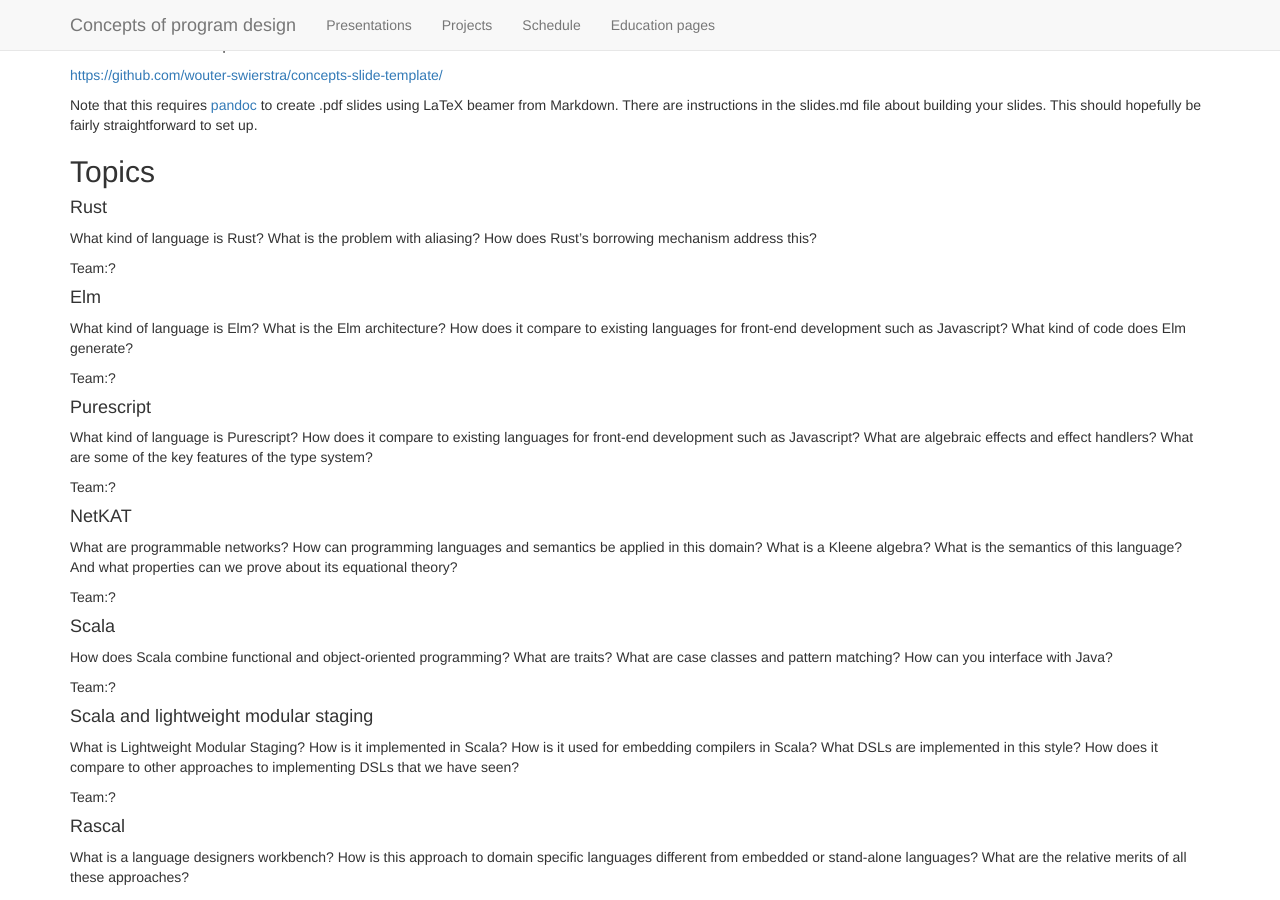
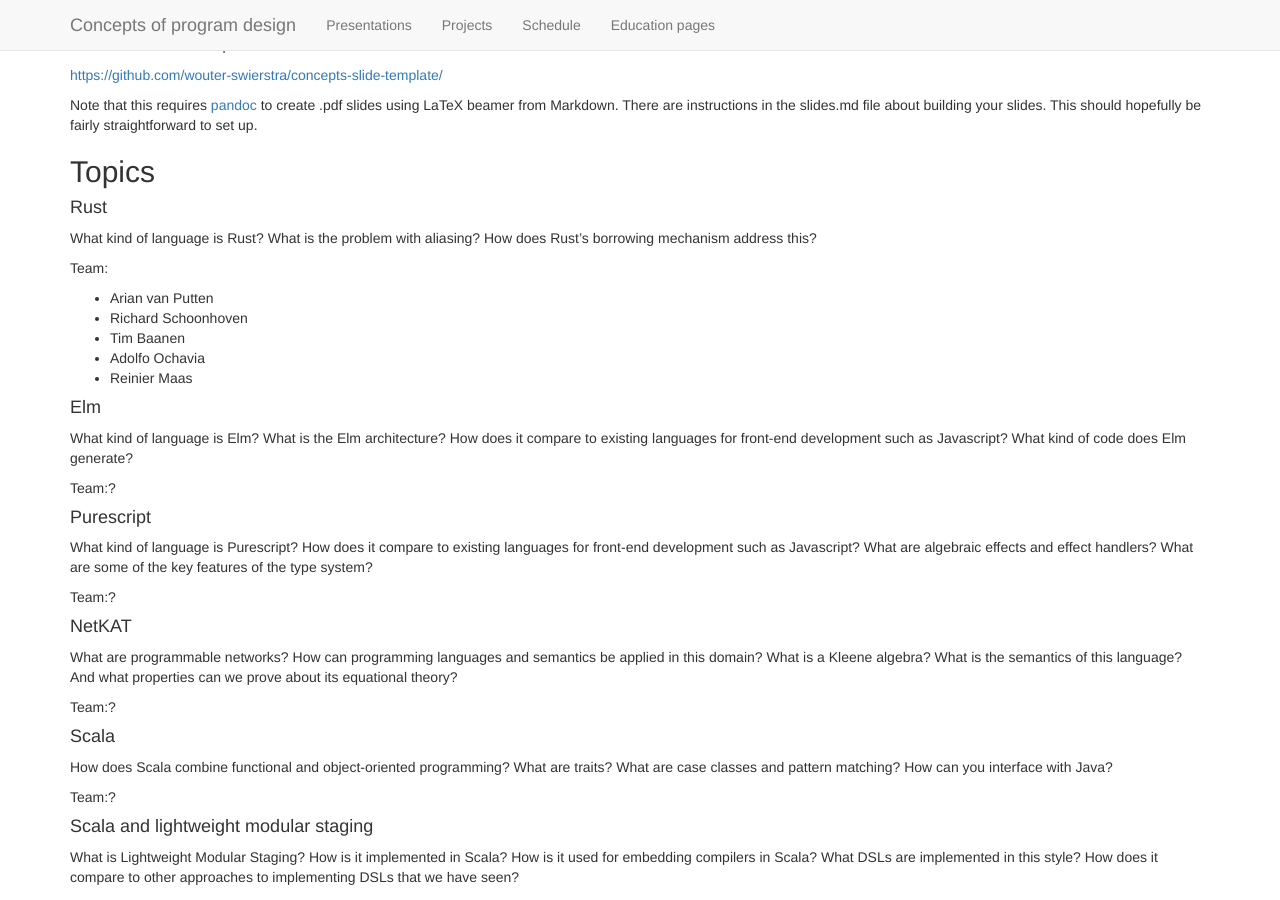
Before and after one commit to arianvp/2016-CPD, a Jekyll site: the page built from presentations.md, in a window 1280 px wide and 900 px high, scrolled down 587 px. Built offline with Jekyll 4.4.1, drawn with Linux system fonts in a browser that asks for light colours; nearby versions of some CDN libraries.

```diff
--- a/presentations.md
+++ b/presentations.md
@@ -62,7 +62,12 @@ fairly straightforward to set up.
 What kind of language is Rust? What is the problem with aliasing? How
 does Rust's borrowing mechanism address this?
 
-Team:?
+Team:
+* Arian van Putten
+* Richard Schoonhoven
+* Tim Baanen
+* Adolfo Ochavia
+* Reinier Maas
 
 #### Elm
 
```
